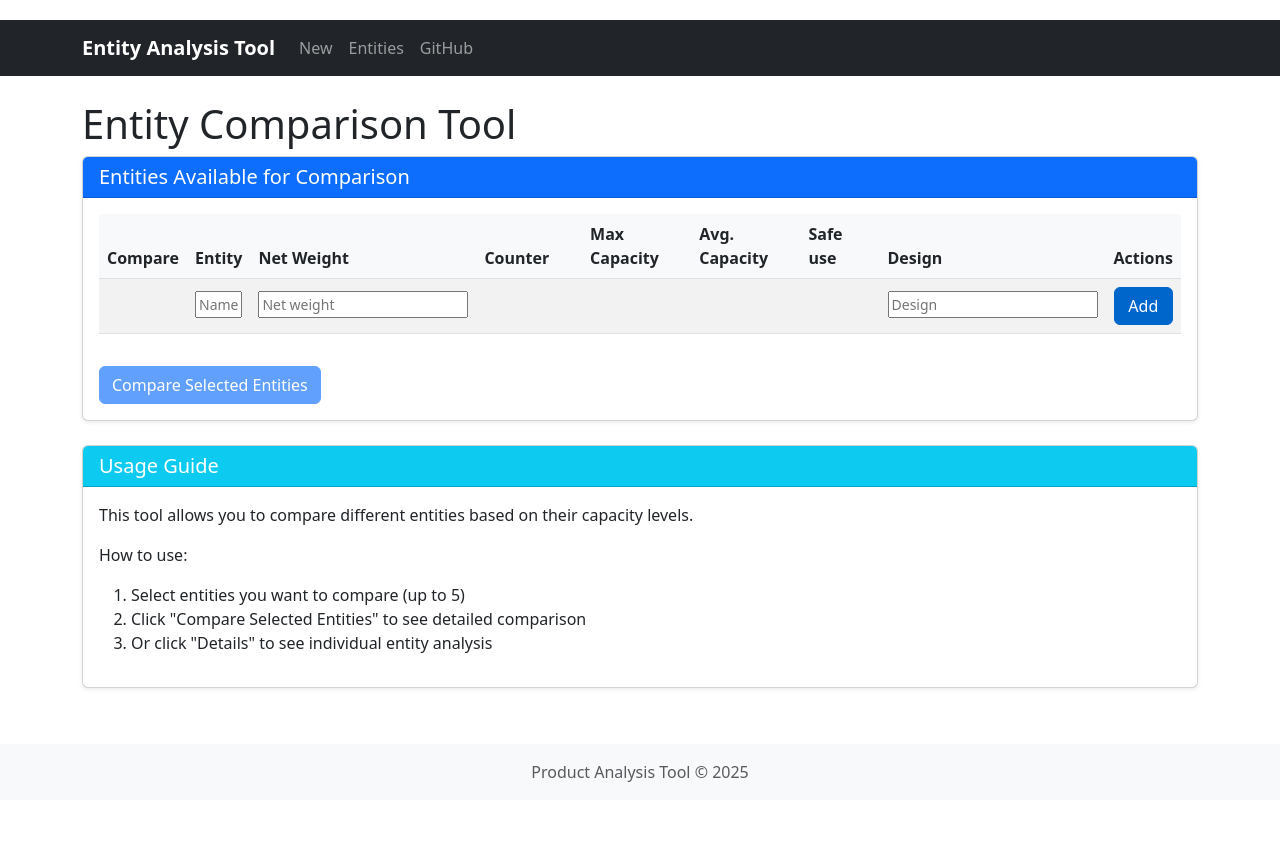
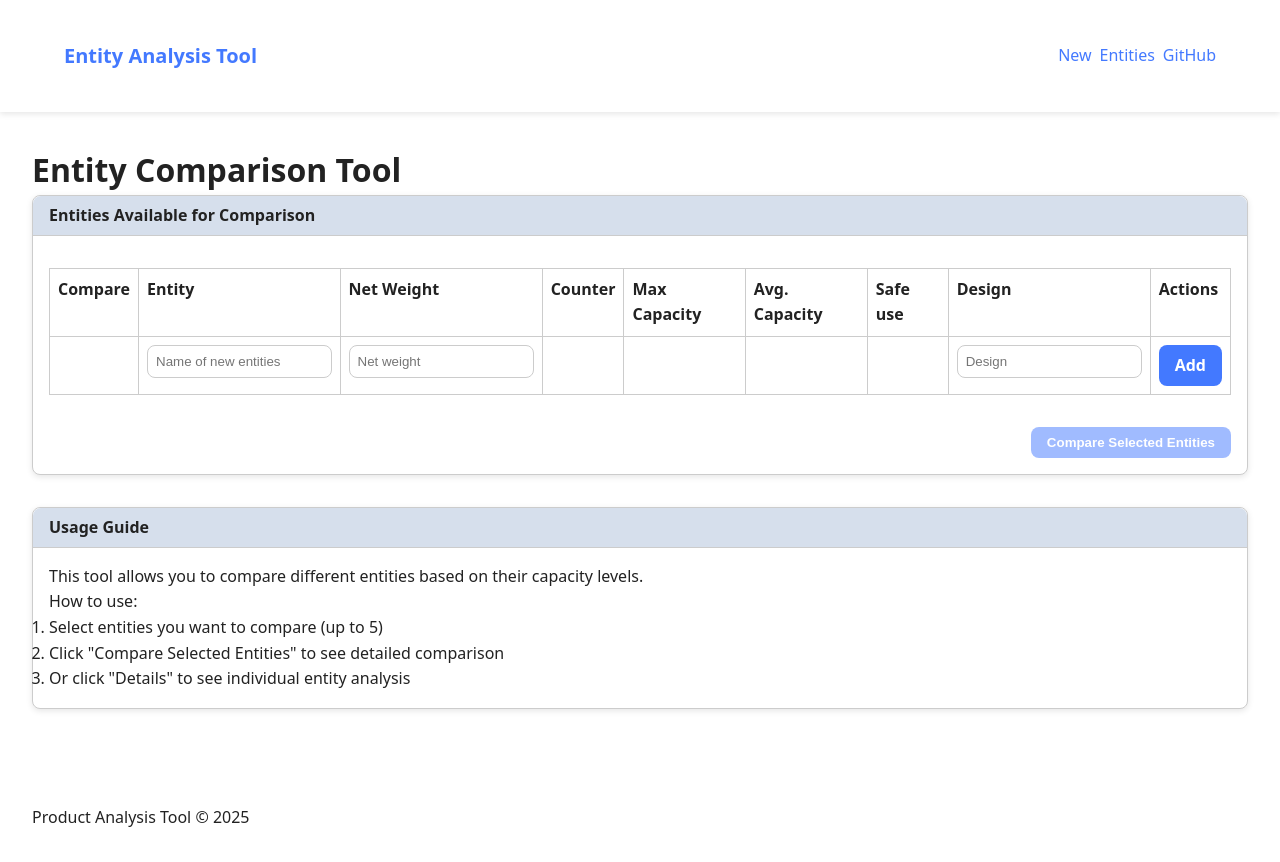
Before and after one commit to zrebec/quantify, a PHP site: template templates/entity/list.html.twig in a window 1280 px wide. Before the commit the page ends 782 px from the top, so only its background shows below. Run offline with PHP 8.4, Linux system fonts and the light colour scheme; the template is opened without the code that fills it, so the values that code supplies are empty; some libraries are stand-ins or nearby versions.

Commit message:
refactor: remove bootstrap deps

```diff
--- /dev/null
+++ b/public/css/style-no-bootstrap.css
@@ -0,0 +1,237 @@
+/** === RESET & BOX MODEL === **/
+*,
+*::before,
+*::after {
+  box-sizing: border-box;
+  margin: 0;
+  padding: 0;
+}
+
+/** === CSS VARIABLES === **/
+:root {
+  --color-primary: oklch(62% 0.22 265);
+  --color-secondary: oklch(90% 0.02 256);
+  --color-bg: #ffffff;
+  --color-text: #222;
+  --color-border: #ccc;
+
+  --space-sm: 0.5rem;
+  --space-md: 1rem;
+  --space-lg: 2rem;
+
+  --radius: 0.5rem;
+  --shadow: 0 2px 6px rgba(0, 0, 0, 0.1);
+}
+
+/** === GLOBAL LAYOUT & TYPOGRAPHY === **/
+body {
+  font-family: system-ui, sans-serif;
+  font-size: 16px;
+  line-height: 1.6;
+  background: var(--color-bg);
+  color: var(--color-text);
+}
+
+.container {
+  max-width: 1400px;
+  margin: 0 auto;
+  padding: var(--space-lg);
+}
+
+/** === GRID STRUCTURE === **/
+.detail-grid {
+  display: grid;
+  grid-template-columns: 1fr 1fr;
+  gap: 1.5rem;
+  align-items: start;
+}
+
+.full-column {
+  grid-column: 1 / -1;
+}
+
+/** === NAVBAR === **/
+.navbar {
+  background-color: var(--color-bg);
+  color: var(--color-text);
+  box-shadow: var(--shadow);
+  padding: var(--space-sm) var(--space-lg);
+}
+
+.navbar .navbar-inner {
+  display: flex;
+  justify-content: space-between;
+  align-items: center;
+  flex-wrap: wrap;
+  max-width: 1400px;
+  margin: 0 auto;
+}
+
+.navbar .navbar-title {
+  font-size: 1.25rem;
+  font-weight: bold;
+  color: var(--color-primary);
+  text-decoration: none;
+}
+
+.navbar .navbar-links {
+  display: flex;
+  gap: var(--space-sm);
+}
+
+.navbar .navbar-links a {
+  color: var(--color-primary);
+  text-decoration: none;
+  font-weight: 500;
+  padding: var(--space-xs) var(--space-sm);
+  transition: color 0.2s;
+}
+
+.navbar .navbar-links a:hover {
+  color: var(--color-secondary);
+  text-decoration: underline;
+}
+
+/** === CARD === **/
+.card {
+  background: white;
+  border: 1px solid var(--color-border);
+  border-radius: var(--radius);
+  margin-bottom: var(--space-lg);
+  box-shadow: var(--shadow);
+}
+
+.card-header {
+  background-color: var(--color-secondary);
+  padding: var(--space-sm) var(--space-md);
+  border-bottom: 1px solid var(--color-border);
+  border-top-left-radius: var(--radius);
+  border-top-right-radius: var(--radius);
+  font-size: 1rem;
+  font-weight: 600;
+}
+
+.card-title {
+  margin: 0;
+  font-size: 1rem;
+  font-weight: 600;
+  line-height: 1.4;
+}
+
+.card-body {
+  padding: var(--space-md);
+}
+
+/** === BREADCRUMB === **/
+.breadcrumb {
+  display: flex;
+  flex-wrap: wrap;
+  list-style: none;
+  padding: 0;
+  margin: var(--space-md) 0;
+  font-size: 0.875rem;
+  gap: 0.5rem;
+}
+
+.breadcrumb-item::after {
+  content: "/";
+  margin-left: 0.5rem;
+  color: var(--color-border);
+}
+
+.breadcrumb-item:last-child::after {
+  content: none;
+}
+
+.breadcrumb-item a {
+  text-decoration: none;
+  color: var(--color-primary);
+  transition: color 0.2s;
+}
+
+.breadcrumb-item a:hover {
+  text-decoration: underline;
+  color: var(--color-secondary);
+}
+
+.breadcrumb-item.is-active {
+  font-weight: bold;
+  color: var(--color-text);
+  cursor: default;
+}
+
+/** === TABLES === **/
+.table-wrapper {
+  overflow-x: auto;
+}
+
+.product-table {
+  width: 100%;
+  border-collapse: collapse;
+  margin-top: var(--space-md);
+}
+
+.product-table th,
+.product-table td {
+  vertical-align: top;
+  padding: var(--space-sm);
+  border: 1px solid var(--color-border);
+  text-align: left;
+}
+
+.product-table tbody tr:nth-child(even) {
+  background: var(--color-secondary);
+}
+
+/** === FORM INPUTS === **/
+.text-input {
+  width: 100%;
+  padding: var(--space-sm);
+  border: 1px solid var(--color-border);
+  border-radius: var(--radius);
+}
+
+.checkbox input {
+  transform: scale(1.2);
+  margin: var(--space-xs);
+}
+
+.form-footer {
+  margin-top: var(--space-lg);
+  text-align: right;
+}
+
+/** === BUTTONS === **/
+.button {
+  padding: var(--space-sm) var(--space-md);
+  border: none;
+  border-radius: var(--radius);
+  cursor: pointer;
+  text-decoration: none;
+  display: inline-block;
+  font-weight: 600;
+  transition: background 0.3s ease;
+}
+
+.button.primary {
+  background: var(--color-primary);
+  color: white;
+}
+
+.button.secondary {
+  background: transparent;
+  border: 1px solid var(--color-primary);
+  color: var(--color-primary);
+}
+
+.button:disabled {
+  opacity: 0.5;
+  cursor: not-allowed;
+}
+
+/** === RESPONSIVE === **/
+@media (max-width: 768px) {
+  .detail-grid {
+    grid-template-columns: 1fr;
+  }
+}
--- a/public/css/style.css
+++ b/public/css/style.css
@@ -1,66 +1,4 @@
 /* Add space to the top of the page */
-body {
-    padding-top: 20px;
-    min-height: 100vh;
-    display: flex;
-    flex-direction: column;
-}
-
-/* Make the footer stick to the bottom */
-main {
-    flex: 1;
-}
-
-/* Card styling */
-.card {
-    box-shadow: 0 0.125rem 0.25rem rgba(0, 0, 0, 0.075);
-}
-
-.card-header {
-    font-weight: 500;
-}
-
-/* Table styling */
-.table-responsive {
-    border-radius: 0.25rem;
-    overflow: hidden;
-}
-
-.table th {
-    background-color: #f8f9fa;
-}
-
-/* Chart container */
-canvas {
-    max-width: 100%;
-}
-
-canvas#comparisonChart {
-    max-width: 100%;
-    height: auto;
-}
-
-/* Button styling */
-.btn-primary {
-    background-color: #0066cc;
-    border-color: #0066cc;
-}
-
-.btn-primary:hover {
-    background-color: #0052a3;
-    border-color: #0052a3;
-}
-
-/* Navbar customization */
-.navbar-brand {
-    font-weight: 600;
-}
-
-/* Make checkboxes more visible */
-.form-check-input {
-    width: 1.2em;
-    height: 1.2em;
-}
 
 /* Chart colors */
 .color-1 {
@@ -87,11 +25,3 @@ canvas#comparisonChart {
   border-color: rgba(153, 102, 255, 1);
   background-color: rgba(153, 102, 255, 0.2);
 }
-
-/* Responsive adjustments */
-@media (max-width: 768px) {
-    .container {
-        padding-left: 20px;
-        padding-right: 20px;
-    }
-}
--- a/templates/base.html.twig
+++ b/templates/base.html.twig
@@ -5,36 +5,23 @@
     <meta name="viewport" content="width=device-width, initial-scale=1.0">
     <title>{% block title %}Entity Analysis Tool{% endblock %}</title>
 
-    <!-- Bootstrap CSS -->
-    <link href="https://cdn.jsdelivr.net/npm/bootstrap@5.3.0/dist/css/bootstrap.min.css" rel="stylesheet">
+    <!-- Custom CSS -->
+    <link rel="stylesheet" href="/css/style.css">
+    <link rel="stylesheet" href="/css/style-no-bootstrap.css">
 
     <!-- Chart.js -->
     <script src="https://cdn.jsdelivr.net/npm/chart.js@3.9.1/dist/chart.min.js"></script>
 
-    <!-- Custom CSS -->
-    <link rel="stylesheet" href="/css/style.css">
-
     {% block head %}{% endblock %}
 </head>
 <body>
-    <nav class="navbar navbar-expand-lg navbar-dark bg-dark">
-        <div class="container">
-            <a class="navbar-brand" href="/">Entity Analysis Tool</a>
-            <button class="navbar-toggler" type="button" data-bs-toggle="collapse" data-bs-target="#navbarNav">
-                <span class="navbar-toggler-icon"></span>
-            </button>
-            <div class="collapse navbar-collapse" id="navbarNav">
-                <ul class="navbar-nav">
-                    <li class="nav-item">
-                        <a class="nav-link" href="/new">New</a>
-                    </li>
-                    <li class="nav-item">
-                        <a class="nav-link" href="/">Entities</a>
-                    </li>
-                    <li class="nav-item">
-                        <a class="nav-link" href="https://github.com/zrebec/ProductAnalysisTool" target="_blank">GitHub</a>
-                    </li>
-                </ul>
+    <nav class="navbar">
+        <div class="container navbar-inner">
+            <a class="navbar-title" href="/">Entity Analysis Tool</a>
+            <div class="navbar-links">
+                <a href="/new">New</a>
+                <a href="/">Entities</a>
+                <a href="https://github.com/zrebec/ProductAnalysisTool" target="_blank">GitHub</a>
             </div>
         </div>
     </nav>
@@ -43,15 +30,12 @@
         {% block content %}{% endblock %}
     </main>
 
-    <footer class="bg-light py-3 mt-5">
+    <footer class="footer">
         <div class="container text-center">
             <p class="text-muted mb-0">Product Analysis Tool &copy; {{ "now"|date("Y") }}</p>
         </div>
     </footer>
 
-    <!-- Bootstrap JS Bundle with Popper -->
-    <script src="https://cdn.jsdelivr.net/npm/bootstrap@5.3.0/dist/js/bootstrap.bundle.min.js"></script>
-
     {% block scripts %}{% endblock %}
 </body>
 </html>
--- a/templates/entity/list.html.twig
+++ b/templates/entity/list.html.twig
@@ -3,62 +3,50 @@
 {% block title %}Entity List{% endblock %}
 
 {% block content %}
-<div class="container mt-4">
+<div class="container entity-list wide">
   <h1>Entity Comparison Tool</h1>
 
-    <div class="card mb-4">
-        <div class="card-header bg-primary text-white">
-            <h5 class="mb-0">Entities Available for Comparison</h5>
+  <div class="card">
+    <div class="card-header">
+      <h5 class="card-title">Entities Available for Comparison</h5>
     </div>
     <div class="card-body">
       <form id="compare-form" action="/compare" method="get">
-                <div class="table-responsive">
-                    <table class="table table-striped table-hover">
+        <div class="table-wrapper">
+          <table class="product-table">
             <thead>
               <tr>
                 <th>Compare</th>
                 <th>Entity</th>
                 <th>Net Weight</th>
-                                <th class="w-25">Counter</th>
-                                <th class="w-25">Max Capacity</th>
-                                <th class="w-25">Avg. Capacity</th>
-                                <th class="w-25">Safe use</th>
+                <th>Counter</th>
+                <th>Max Capacity</th>
+                <th>Avg. Capacity</th>
+                <th>Safe use</th>
                 <th>Design</th>
                 <th>Actions</th>
               </tr>
             </thead>
             <tbody>
               <tr>
-                                <td>&nbsp;</td>
+                <td></td>
+                <td><input type="text" id="result_value" class="text-input" placeholder="Name of new entities"></td>
+                <td><input type="text" id="result_value" class="text-input" placeholder="Net weight"></td>
+                <td></td>
+                <td></td>
+                <td></td>
+                <td></td>
+                <td><input type="text" id="result_value" class="text-input" placeholder="Design"></td>
+                <td><a href="/entity/create" class="button primary">Add</a></td>
+              </tr>
+              {% for entity in entities %}
+              <tr class="entity-row">
                 <td>
-                                    <input type="text" id="result_value" class="form-text w-100" placeholder="Name of new entities">
+                  <label class="checkbox">
+                    <input class="entity-select" type="checkbox" name="entity[]" value="{{ entity.id }}" id="entity-{{ entity.id }}">
+                  </label>
                 </td>
-                                <td>
-                                    <input type="text" id="result_value" class="form-text" placeholder="Net weight">
-                                </td>
-                                <td>&nbsp;</td>
-                                <td>&nbsp;</td>
-                                <td>&nbsp;</td>
-                                <td>&nbsp;</td>
-                                <td>
-                                    <input type="text" id="result_value" class="form-text" placeholder="Design">
-                                </td>
-                                <td>
-                                    <a href="/entity/create" class="btn btn-primary w-100">
-                                        Add
-                                    </a>
-                                </td>
-                            {% for entity in entities %}
-                            <tr>
-                                <td>
-                                    <div class="form-check">
-                                        <input class="form-check-input entity-select" type="checkbox"
-                                               name="entity[]" value="{{ entity.id }}" id="entity-{{ entity.id }}">
-                                    </div>
-                                </td>
-                                <td>
-                                    <a href="/entity/{{ entity.id }}">{{ entity.brand }}</a>
-                                </td>
+                <td><a href="/entity/{{ entity.id }}">{{ entity.brand }}</a></td>
                 <td>{{ entity.properties.net_weight }} g</td>
                 <td>
                   {{ entity.measurement_count|default(0) }}
@@ -84,7 +72,7 @@
                 </td>
                 <td>{{ entity.design|default('-') }}</td>
                 <td>
-                                    <a href="{{ entity.link }}" target="_blank" class="icon-link icon-link-hover">
+                  <a href="{{ entity.link }}" target="_blank" class="icon-link">
                     <img src="/assets/images/link.svg" alt="Link icon">
                   </a>
                 </td>
@@ -94,8 +82,8 @@
           </table>
         </div>
 
-                <div class="mt-3">
-                    <button type="button" id="compare-btn" class="btn btn-primary" disabled>
+        <div class="form-footer">
+          <button type="button" id="compare-btn" class="button primary" disabled>
             Compare Selected Entities
           </button>
         </div>
@@ -104,8 +92,8 @@
   </div>
 
   <div class="card">
-        <div class="card-header bg-info text-white">
-            <h5 class="mb-0">Usage Guide</h5>
+    <div class="card-header">
+      <h5 class="card-title">Usage Guide</h5>
     </div>
     <div class="card-body">
       <p>This tool allows you to compare different entities based on their capacity levels.</p>
@@ -118,12 +106,11 @@
     </div>
   </div>
 </div>
-
 {% endblock %}
 
 {% block scripts %}
 <script>
-    document.addEventListener('DOMContentLoaded', function() {
+  document.addEventListener('DOMContentLoaded', function () {
     const checkboxes = document.querySelectorAll('.entity-select');
     const compareBtn = document.getElementById('compare-btn');
     const form = document.getElementById('compare-form');
@@ -142,7 +129,7 @@
       checkbox.addEventListener('change', updateCompareButton);
     });
 
-        compareBtn.addEventListener('click', function() {
+    compareBtn.addEventListener('click', function () {
       const checked = document.querySelectorAll('.entity-select:checked');
       const ids = Array.from(checked).map(cb => cb.value).join(',');
       window.location.href = '/compare?ids=' + ids;
--- a/templates/partials/chart.html.twig
+++ b/templates/partials/chart.html.twig
@@ -1,6 +1,6 @@
-<div class="card mb-4">
-    <div class="card-header bg-primary text-white">
-        <h5 class="mb-0">{{ title }}</h5>
+<div class="card">
+    <div class="card-header">
+        <h5 class="card-title">{{ title }}</h5>
     </div>
     <div class="card-body">
         <canvas id="{{ chart_id }}" width="400" height="250"></canvas>
--- a/templates/partials/entity_info.html.twig
+++ b/templates/partials/entity_info.html.twig
@@ -1,6 +1,6 @@
 <div class="card">
-    <div class="card-header bg-primary text-white">
-        <h5 class="mb-0">Entity Information</h5>
+    <div class="card-header">
+        <h5 class="card-title">Entity Information</h5>
     </div>
     <div class="card-body">
         <h1>{{ entity.brand }}
```
Also changed, not shown: templates/entity/compare.html.twig (+9 -19 lines), templates/entity/detail.html.twig (+22 -29 lines), templates/partials/measurement_table.html.twig (+4 -4 lines). Lines whose indentation alone changed are shown as unchanged.
